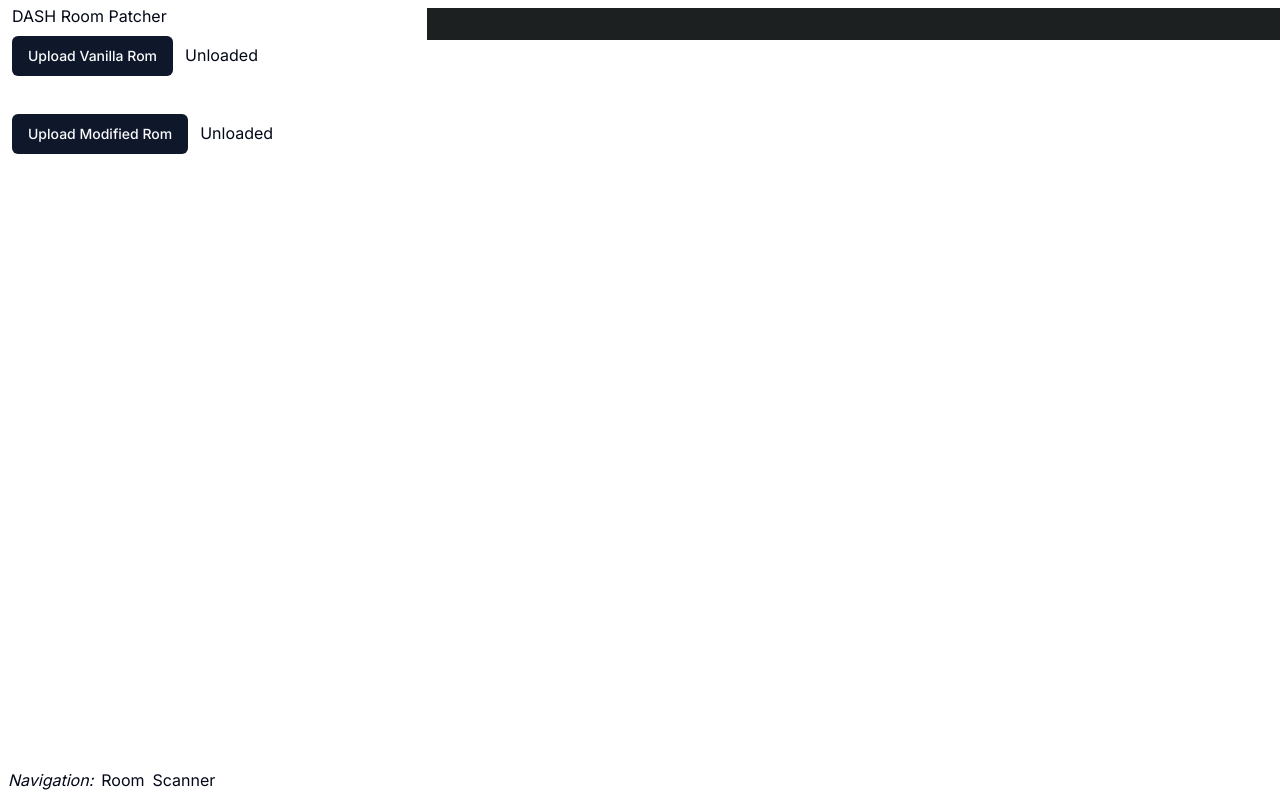
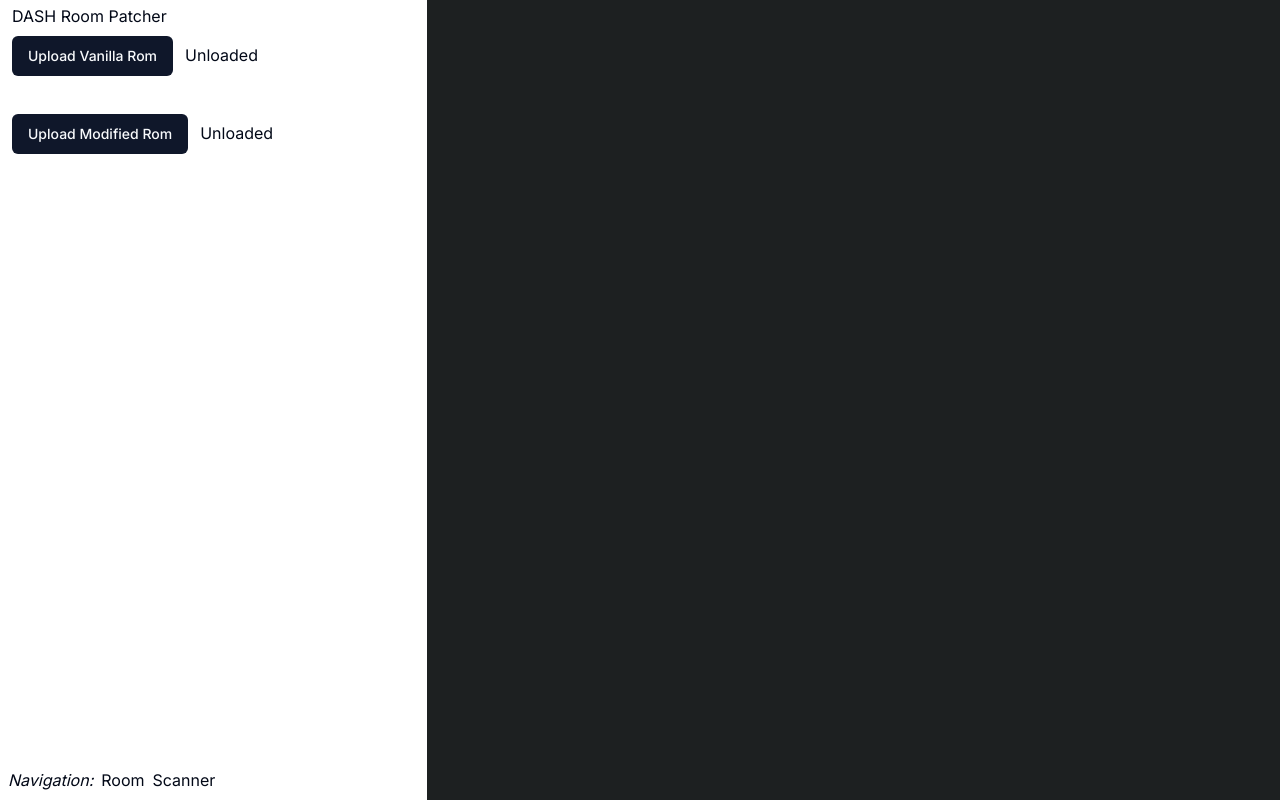
Before and after one commit to MassHesteria/dash-patch-tools, a Next.js app: page / in a window 1280 px wide. Built offline with nearby package versions, Linux system fonts and the light colour scheme.

Commit message:
ASM viewer background color

```diff
--- a/components/asm-viewer.tsx
+++ b/components/asm-viewer.tsx
@@ -2,8 +2,14 @@ import { Prism as SyntaxHighlighter } from "react-syntax-highlighter";
 import gruvbox from "react-syntax-highlighter/dist/esm/styles/prism/gruvbox-dark";
 
 export function AsmViewer({ children }: { children: any }) {
+  //TODO: This feels ugly
+  const bgColor = gruvbox[':not(pre) > code[class*="language-"]']
+    .background as string;
+  const bgStyle = {
+    backgroundColor: bgColor,
+  };
   return (
-    <div className="h-screen overflow-auto">
+    <div className="h-screen overflow-auto" style={bgStyle}>
       <SyntaxHighlighter language="asm6502" style={gruvbox}>
         {children}
       </SyntaxHighlighter>
```
